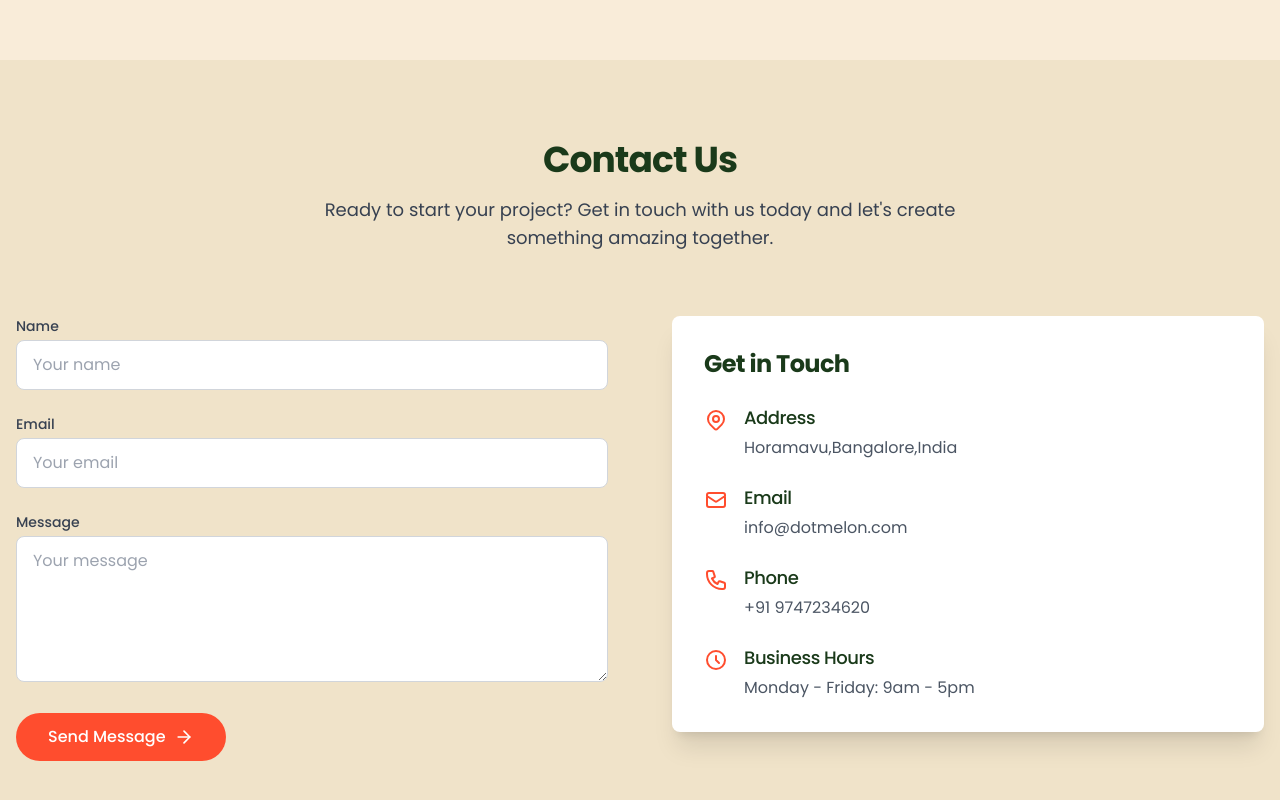
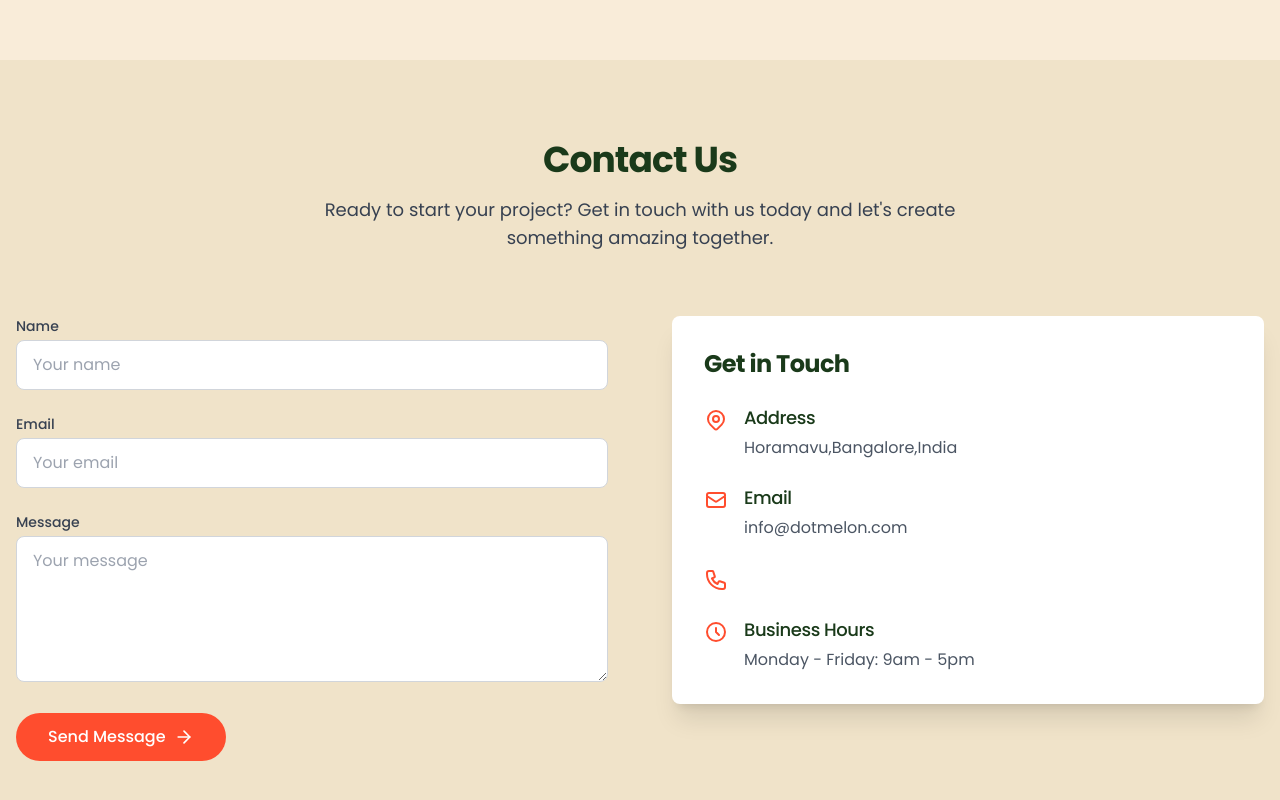
Before and after one commit to dotmelontech/web, a Next.js app: page / in a window 1280 px wide. Shown: the part 3492-4292 px from the top of the page. Built offline with nearby package versions, Linux system fonts and the light colour scheme.

Commit message:
Update page.tsx

```diff
--- a/app/page.tsx
+++ b/app/page.tsx
@@ -723,10 +723,6 @@ export default function Home() {
                           />
                         </svg>
                       </div>
-                      <div className="ml-4">
-                        <h4 className="text-lg font-medium text-[#1a3a1a]">Phone</h4>
-                        <p className="text-gray-600 mt-1">+91 9747234620</p>
-                      </div>
                     </div>
                     <div className="flex items-start">
                       <div className="flex-shrink-0 mt-1">
```
